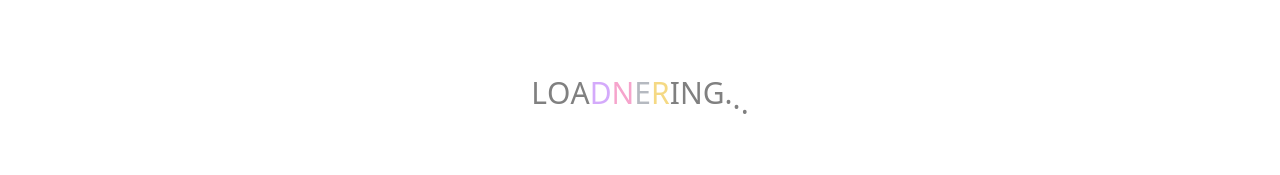
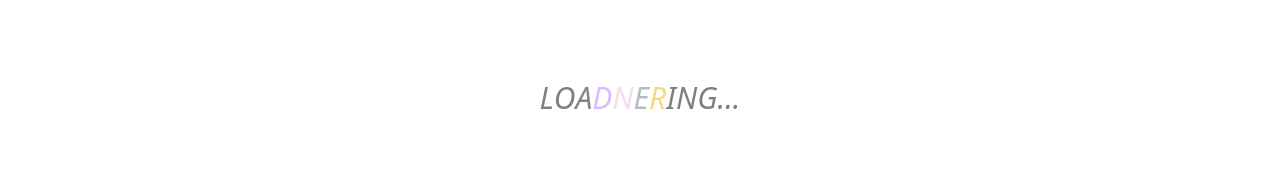
Before and after one commit to HCU-4400WON/hisbee, a React (Create React App) app in the folder src/main/frontend/: page /loading in a window 1280 px wide. Shown: the part 323-498 px from the top of the page. Built offline with nearby package versions, Linux system fonts and the light colour scheme.

Commit message:
:art: [#102] paging 디자인 완성
paging 디자인 + fontawesome icon

```diff
--- a/src/main/frontend/src/Routes/Person.tsx
+++ b/src/main/frontend/src/Routes/Person.tsx
@@ -1,6 +1,7 @@
 import { useQuery } from "@tanstack/react-query";
 import { fakeUsers, IUser, readMembers } from "api";
 import { isLoginModalState } from "components/atom";
+import LoadingAnimation from "components/LoadingAnimation";
 import React, { useEffect, useState } from "react";
 import { Link } from "react-router-dom";
 import { useRecoilState, useRecoilValue } from "recoil";
@@ -149,6 +150,10 @@ function Person() {
   }, [position, grade, department, nowPage]);
 
   return (
+    <>
+      {isLoading ? (
+        <LoadingAnimation />
+      ) : (
         <div className="flex w-screen ">
           <StyledSidebar>
             <p className="text-[25px] font-bold">Filter</p>
@@ -435,13 +440,13 @@ function Person() {
                 </Link>
               ))}
             </div>
-        <div className="flex justify-center items-center w-full h-[100px] border ">
+            <div className="flex justify-center items-center w-full h-[100px]  ">
               <button
                 id="prev"
                 onClick={onPageClick}
-            className="w-[70px] h-[30px] "
+                className="w-[70px] h-[30px] flex justify-center items-center "
               >
-            prev
+                <i className="fa-solid fa-circle-left text-[30px]"></i>
               </button>
               {/* {[1, 2, 3, 4, 5, 6, 7, 8, 9, 10]
           .map((e) => prevPage + e) */}
@@ -457,9 +462,8 @@ function Person() {
                   <button
                     id={page + ""}
                     onClick={onPageClick}
-                className={`w-[30px] h-[30px] ${
-                  page === nowPage && "bg-gray-400"
-                } `}
+                    className={`w-[30px] h-[30px] mx-1 border-2 rounded bg-black text-white border-black font-bold
+                     ${page === nowPage && "opacity-30"} `}
                   >
                     {page}
                   </button>
@@ -467,13 +471,15 @@ function Person() {
               <button
                 id="next"
                 onClick={onPageClick}
-            className="w-[70px] h-[30px] "
+                className="w-[70px] h-[30px] flex justify-center items-center"
               >
-            next
+                <i className="fa-solid fa-circle-right text-[30px]"></i>
               </button>
             </div>
           </div>
         </div>
+      )}
+    </>
   );
 }
 
--- a/src/main/frontend/src/Routes/Profile.tsx
+++ b/src/main/frontend/src/Routes/Profile.tsx
@@ -2,6 +2,7 @@ import { useQuery } from "@tanstack/react-query";
 import { IUser, memberDelete, memberProfile, memberUpdate, posts } from "api";
 import { isDeleteModalState } from "components/atom";
 import DeletePopup from "components/DeleteModal";
+import LoadingAnimation from "components/LoadingAnimation";
 
 import React, { useEffect, useState } from "react";
 import { useForm } from "react-hook-form";
@@ -276,7 +277,7 @@ function Profile() {
   return (
     <>
       {isLoading ? (
-        "loading..."
+        <LoadingAnimation />
       ) : (
         <>
           {isDeleteModal ? <DeletePopup /> : null}
--- a/src/main/frontend/src/components/LoadingAnimation.tsx
+++ b/src/main/frontend/src/components/LoadingAnimation.tsx
@@ -10,20 +10,31 @@ const BoxVariants = {
   end: {
     opacity: 1,
     transition: {
-      staggerChildren: 0.2,
+      staggerChildren: 0.08,
     },
   },
 };
 
 const AlphabetVariants = {
+  // start: {
+  //   y: -5,
+  // },
+  // end: {
+  //   y: [-5, 5, -5],
+  //   transition: {
+  //     repeat: Infinity,
+  //     repeatDelay: 2,
+  //   },
+  // },
+
   start: {
-    y: -5,
+    opacity: 0,
   },
   end: {
-    y: [-5, 5, -5],
+    opacity: 1,
     transition: {
       repeat: Infinity,
-      repeatDelay: 2,
+      repeatDelay: 1,
     },
   },
 };
@@ -37,64 +48,91 @@ function LoadingAnimation() {
         animate="end"
         className="fixed  w-[300px] h-[300px] rounded-2xl flex items-center justify-center"
       >
-        <motion.span className="text-[30px]" variants={AlphabetVariants}>
+        <motion.span
+          className="text-[30px] font-medium italic"
+          variants={AlphabetVariants}
+        >
           L
         </motion.span>
 
-        <motion.span className="text-[30px]" variants={AlphabetVariants}>
+        <motion.span
+          className="text-[30px] font-medium italic"
+          variants={AlphabetVariants}
+        >
           O
         </motion.span>
 
-        <motion.span className="text-[30px]" variants={AlphabetVariants}>
+        <motion.span
+          className="text-[30px] font-medium italic"
+          variants={AlphabetVariants}
+        >
           A
         </motion.span>
 
         <motion.span
-          className="text-[30px] text-purple-500"
+          className="text-[30px] text-purple-500 font-medium italic"
           variants={AlphabetVariants}
         >
           D
         </motion.span>
         <motion.span
-          className="text-[30px] text-pink-500"
+          className="text-[30px] text-pink-500 font-medium italic"
           variants={AlphabetVariants}
         >
           N
         </motion.span>
         <motion.span
-          className="text-[30px] text-gray-500"
+          className="text-[30px] text-gray-500 font-medium italic"
           variants={AlphabetVariants}
         >
           E
         </motion.span>
         <motion.span
-          className="text-[30px] text-yellow-500"
+          className="text-[30px] text-yellow-500 font-medium italic"
           variants={AlphabetVariants}
         >
           R
         </motion.span>
 
-        <motion.span className="text-[30px]" variants={AlphabetVariants}>
+        <motion.span
+          className="text-[30px] font-medium italic"
+          variants={AlphabetVariants}
+        >
           I
         </motion.span>
 
-        <motion.span className="text-[30px]" variants={AlphabetVariants}>
+        <motion.span
+          className="text-[30px] font-medium italic"
+          variants={AlphabetVariants}
+        >
           N
         </motion.span>
 
-        <motion.span className="text-[30px]" variants={AlphabetVariants}>
+        <motion.span
+          className="text-[30px] font-medium italic"
+          variants={AlphabetVariants}
+        >
           G
         </motion.span>
 
-        <motion.span className="text-[30px]" variants={AlphabetVariants}>
+        <motion.span
+          className="text-[30px] font-medium italic"
+          variants={AlphabetVariants}
+        >
           .
         </motion.span>
 
-        <motion.span className="text-[30px]" variants={AlphabetVariants}>
+        <motion.span
+          className="text-[30px] font-medium italic"
+          variants={AlphabetVariants}
+        >
           .
         </motion.span>
 
-        <motion.span className="text-[30px]" variants={AlphabetVariants}>
+        <motion.span
+          className="text-[30px] font-medium italic"
+          variants={AlphabetVariants}
+        >
           .
         </motion.span>
       </motion.div>
```
Lines whose indentation alone changed are shown as unchanged.
